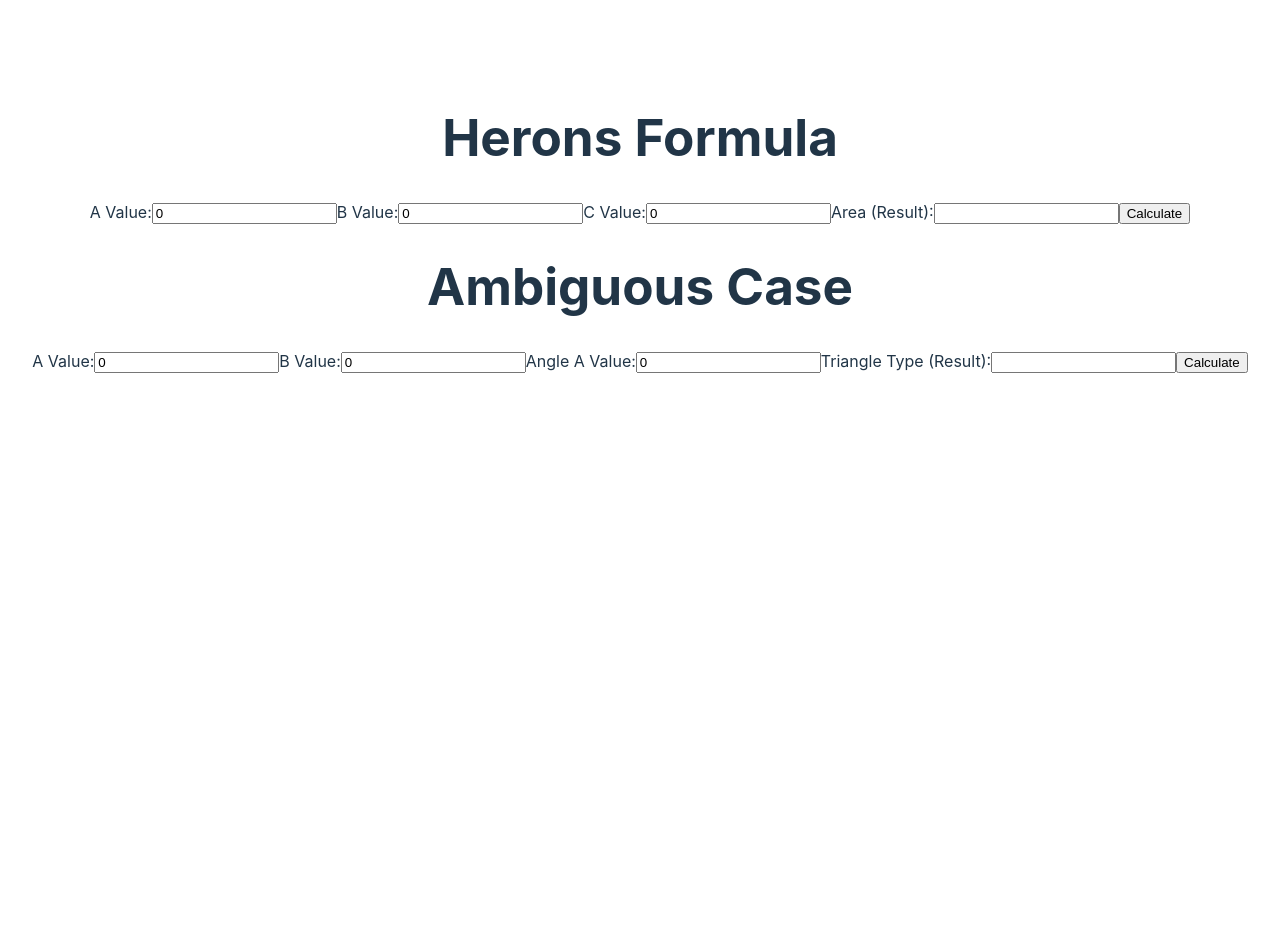
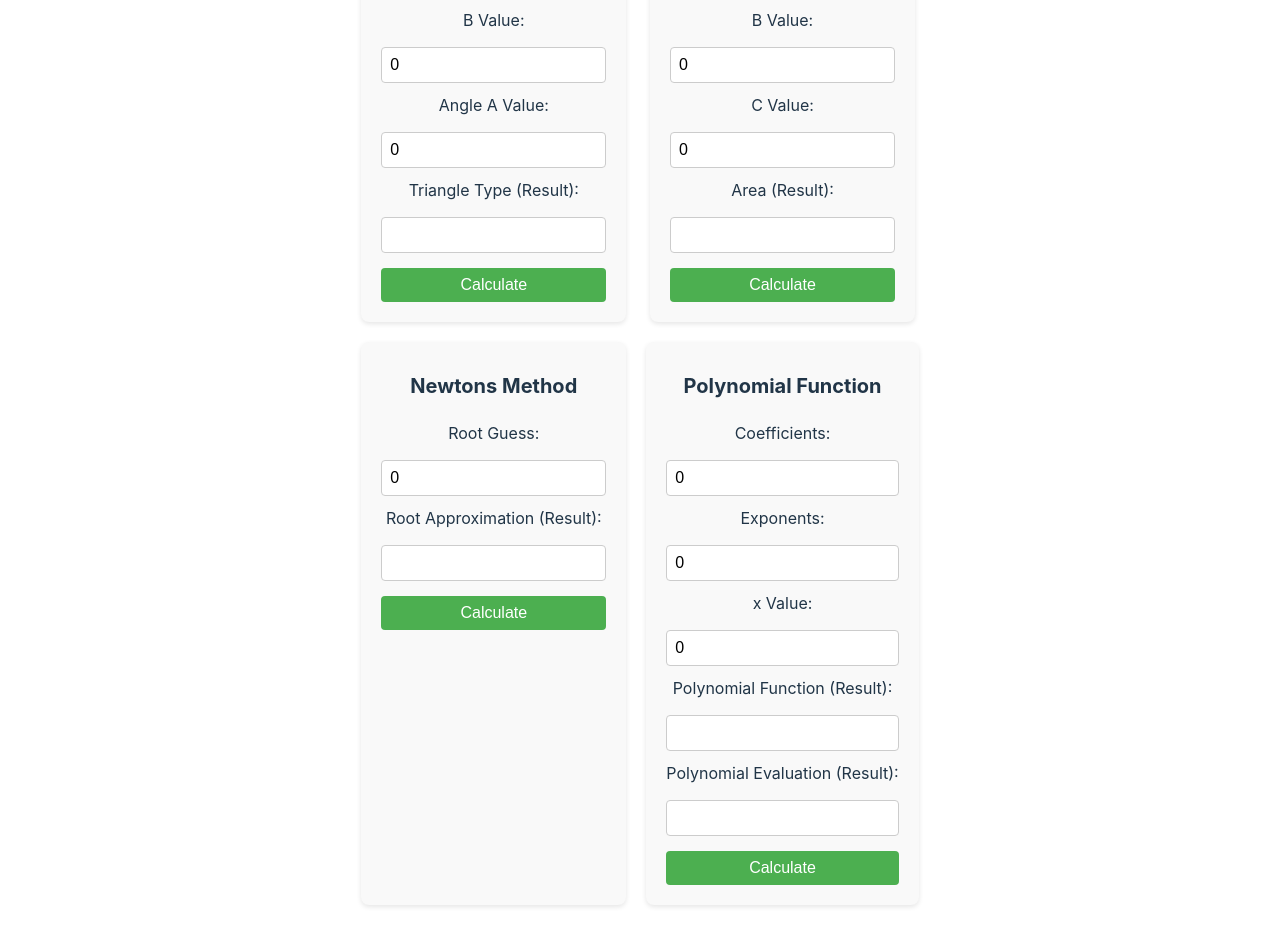
Before and after one commit to fizzlesad/Assignment4, a React (Vite) app: page / in a window 1280 px wide. Shown: the part 176-1101 px from the top of the page. Before the commit the page ends 800 px from the top, so only its background shows below. Built offline with nearby package versions, Linux system fonts and the light colour scheme.

Commit message:
Added Newtons and Polynomial calculators

```diff
--- a/src/App.css
+++ b/src/App.css
@@ -4,3 +4,53 @@
   padding: 0;
   text-align: center;
 }
+
+.grid-container {
+  display: grid;
+  grid-template-columns: 2, 1fr;
+  grid-template-rows: 2, 1fr;
+  gap: 20px;
+  padding: 20px;
+  box-sizing: border-box;
+}
+
+form {
+  display: flex;
+  flex-direction: column;
+  gap: 10px;
+  padding: 20px;
+  background-color: #f9f9f9;
+  border-radius: 8px;
+  box-shadow: 0 2px 5px rgba(0, 0, 0, 0.1);
+}
+
+input[type="text"],
+input[type="number"],
+input[type="submit"] {
+  padding: 8px;
+  font-size: 1rem;
+  border-radius: 4px;
+  border: 1px solid #ccc;
+  margin-top: 5px;
+}
+
+input[type="submit"] {
+  background-color: #4CAF50;
+  color: white;
+  border: none;
+  cursor: pointer;
+}
+
+input[type="submit"]:hover {
+  background-color: #45a049;
+}
+
+form h1 {
+  font-size: 1.25rem;
+  text-align: center;
+}
+
+form {
+  max-width: 400px;
+  margin: 0 auto;
+}
--- a/src/App.jsx
+++ b/src/App.jsx
@@ -1,18 +1,20 @@
 import { useState } from 'react'
 import HeronsFormula from './components/HeronsFormula.jsx'
 import AmbiguousCase from './components/AmbiguousCase.jsx'
+import NewtonsMethod from './components/NewtonsMethod.jsx'
+import PolynomialFunction from './components/PolynomialFunction.jsx'
 import './App.css'
 
 function App() {
   const [count, setCount] = useState(0)
 
   return (
-    <>
-    <HeronsFormula />
-    <AmbiguousCase />
-    {/*<NewtonsMethod />
-    <PolynomialFunction /> */}
-    </>
+    <div className="grid-container">
+      <HeronsFormula />
+      <AmbiguousCase />
+      <NewtonsMethod />
+      <PolynomialFunction />
+    </div>
   )
 }
 
--- /dev/null
+++ b/src/components/AmbiguousCase.css
@@ -0,0 +1,4 @@
+.ambiguous-container {
+    grid-row: 1;
+    grid-column: 1;
+}
--- a/src/components/AmbiguousCase.jsx
+++ b/src/components/AmbiguousCase.jsx
@@ -1,4 +1,5 @@
 import { useState } from 'react';
+import './AmbiguousCase.css'
 
 function AmbiguousCase() {
 
@@ -7,7 +8,7 @@ function AmbiguousCase() {
     const [ang, setAngle] = useState(0);
     const [type, setType] = useState("");
 
-    function heronsFormula(e) {
+    function ambiguousCase(e) {
         e.preventDefault();
         const height = b * Math.sin(ang * (Math.PI / 180));
         if (ang <= 90) {
@@ -32,7 +33,7 @@ function AmbiguousCase() {
     }
 
     return (
-        <form onSubmit={(e) => heronsFormula(e)}>
+        <form onSubmit={(e) => ambiguousCase(e)} class="ambiguous-container">
             <h1>Ambiguous Case</h1>
             <label>A Value:</label>
             <input type="number" value={a} onChange={(event) => { setA(event.target.value) }} required />
--- /dev/null
+++ b/src/components/HeronsFormula.css
@@ -0,0 +1,4 @@
+.herons-container {
+    grid-row: 1;
+    grid-column: 2;
+}
--- a/src/components/HeronsFormula.jsx
+++ b/src/components/HeronsFormula.jsx
@@ -1,4 +1,5 @@
 import { useState } from 'react';
+import './HeronsFormula.css';
 
 function HeronsFormula() {
 
@@ -14,7 +15,7 @@ function HeronsFormula() {
   }
 
   return (
-    <form onSubmit={(e) => heronsFormula(e)}>
+    <form onSubmit={(e) => heronsFormula(e)} class="herons-container">
       <h1>Herons Formula</h1>
       <label>A Value:</label>
       <input type="number" value={a} onChange={(event) => { setA(event.target.value) }} required />
--- /dev/null
+++ b/src/components/NewtonsMethod.css
@@ -0,0 +1,4 @@
+.newtons-container {
+    grid-row: 2;
+    grid-column: 1;
+}
--- a/src/components/NewtonsMethod.jsx
+++ b/src/components/NewtonsMethod.jsx
@@ -1,4 +1,5 @@
 import { useState } from 'react';
+import './NewtonsMethod.css'
 
 function NewtonsMethod() {
 
@@ -7,10 +8,10 @@ function NewtonsMethod() {
 
     function newtonsMethod(e) {
         e.preventDefault();
-        root = (g - (6 * Math.pow(g, 4) - 13 * Math.pow(g, 3) - 18 * Math.pow(g, 2) + 7 * g + 6) / (24 * Math.pow(g, 3) - 39 *
+        let root = (g - (6 * Math.pow(g, 4) - 13 * Math.pow(g, 3) - 18 * Math.pow(g, 2) + 7 * g + 6) / (24 * Math.pow(g, 3) - 39 *
             Math.pow(g, 2) - 36 * g + 7));
-        while (root - g != 0) {
-            g = root;
+        while (root - g > 0.000001) {
+            gValue(root);
             root = (g - (6 * Math.pow(g, 4) - 13 * Math.pow(g, 3) - 18 * Math.pow(g, 2) + 7 * g + 6) / (24 * Math.pow(g, 3) - 39 *
                 Math.pow(g, 2) - 36 * g + 7));
         }
@@ -18,7 +19,7 @@ function NewtonsMethod() {
     }
 
     return (
-        <form onSubmit={(e) => newtonsMethod(e)}>
+        <form onSubmit={(e) => newtonsMethod(e)} class="newtons-container">
             <h1>Newtons Method</h1>
             <label>Root Guess:</label>
             <input type="number" value={g} onChange={(event) => { gValue(event.target.value) }} required />
--- /dev/null
+++ b/src/components/PolynomialFunction.css
@@ -0,0 +1,4 @@
+.polynomial-container {
+    grid-row: 2;
+    grid-column: 2;
+}
--- a/src/components/PolynomialFunction.jsx
+++ b/src/components/PolynomialFunction.jsx
@@ -0,0 +1,63 @@
+import { useState } from 'react';
+import './PolynomialFunction.css'
+
+function PolynomialFunction() {
+
+    const [coefficients, setCoefficients] = useState(0);
+    const [exponents, setExponents] = useState(0);
+    const [xValue, setXValue] = useState(0);
+    const [polynomialFunction, setPolynomialFunction] = useState("");
+    const [polynomialEvaluation, setPolynomialEvaluation] = useState("");
+
+    function polynomialFunction2(e) {
+        e.preventDefault();
+
+        const coefficientValues = coefficients.split(" ");
+        const exponentValues = exponents.split(" ");
+
+        let x = xValue;
+        let coefficientCount = coefficientValues.length;
+        let i = 0;
+        let responseOne = "f(x)=";
+        while (i <= coefficientCount) {
+            if (coefficientValues[i] > 0 || coefficientValues[i] < 0) {
+                responseOne += coefficientValues[i] + "x^" + exponentValues[i];
+            }
+            else {
+                responseOne == responseOne;
+            }
+            if (i >= 0 && i < coefficientCount - 1 && coefficientValues[i + 1] > 0) {
+                responseOne += "+";
+            }
+            i++;
+        }
+        setPolynomialFunction(responseOne);
+        i = 0;
+        let ans = 0;
+        while (i < coefficientCount) {
+            ans += coefficientValues[i] * Math.pow(x, exponentValues[i])
+            i++;
+        }
+        let responseTwo = "f(" + x + ")=" + ans;
+        setPolynomialEvaluation(responseTwo);
+    }
+
+    return (
+        <form onSubmit={(e) => polynomialFunction2(e)} class="polynomial-container">
+            <h1>Polynomial Function</h1>
+            <label>Coefficients:</label>
+            <input type="text" value={coefficients} onChange={(event) => { setCoefficients(event.target.value) }} required />
+            <label>Exponents:</label>
+            <input type="text" value={exponents} onChange={(event) => { setExponents(event.target.value) }} required />
+            <label>x Value:</label>
+            <input type="text" value={xValue} onChange={(event) => { setXValue(event.target.value) }} required />
+            <label>Polynomial Function (Result):</label>
+            <input type="text" value={polynomialFunction} readOnly />
+            <label>Polynomial Evaluation (Result):</label>
+            <input type="text" value={polynomialEvaluation} readOnly />
+            <input type="submit" value="Calculate" />
+        </form>
+    )
+}
+
+export default PolynomialFunction;
```
